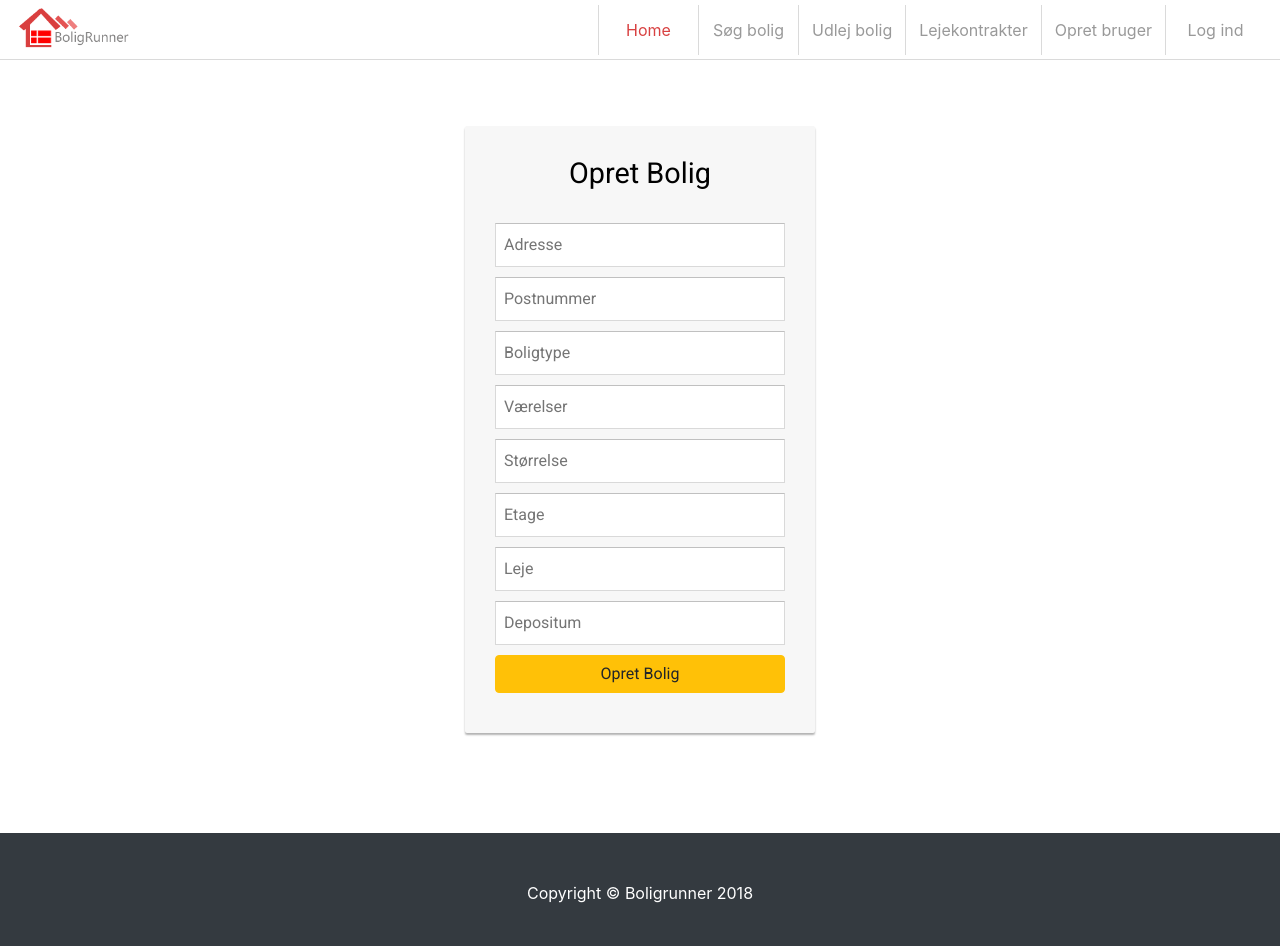
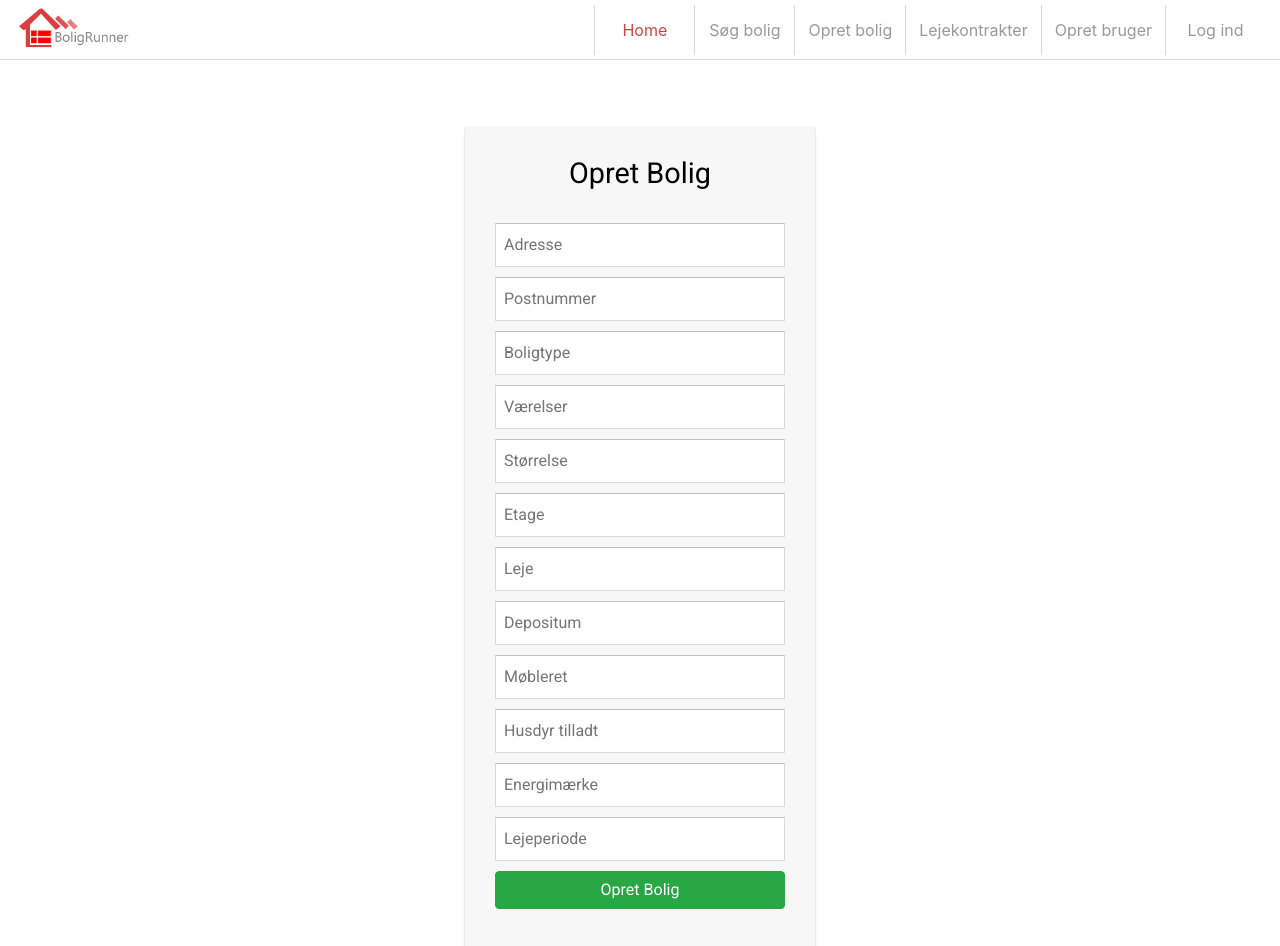
Before and after one commit to Alek2750/SYSProjekt, a React (Create React App) app in the folder react-app/: page /OpretBolig in a window 1280 px wide. Shown: the top 946 px of the page. Built offline with nearby package versions, Linux system fonts and the light colour scheme; what react-bootstrap-table2-editor, react-bootstrap-table2-filter would draw is missing.

Commit message:
små ændringer i opret bolig + navbar

```diff
--- a/react-app/src/NaviBar.js
+++ b/react-app/src/NaviBar.js
@@ -27,8 +27,8 @@ class NaviBar extends Component {
 							<span class="sr-only">(current)</span> </a></li>
                             <li class="nav-item"><a class="nav-link" href="Find">Søg
 							bolig</a></li>
-                            <li class="nav-item"><a class="nav-link" href="OpretBolig">Udlej
-							bolig</a></li>
+                            <li class="nav-item"><a class="nav-link" href="OpretBolig">Opret bolig
+							</a></li>
                             <li class="nav-item"><a class="nav-link" href="#">Lejekontrakter</a>
                             </li>
                             <li class="nav-item"><a class="nav-link" href="Register">Opret
--- a/react-app/src/RegisterBolig.js
+++ b/react-app/src/RegisterBolig.js
@@ -12,14 +12,18 @@ class RegisterBolig extends Component {
                             <br />
                             <form type="POST" onChange={this.onChange} >
                                 <input type="text" placeholder="Adresse" name="name" id="username" />
-                                <input type="text" placeholder="Postnummer" name="telefon" id="telefon" />
-                                <input type="text" placeholder="Boligtype" name="email" id="email" />
-                                <input type="text" placeholder="Værelser" name="title" id="title" />
-                                <input type="text" placeholder="Størrelse" name="message" id="message" />
-                                <input type="text" placeholder="Etage" name="name" id="username" />
-                                <input type="text" placeholder="Leje" name="telefon" id="telefon" />
-                                <input type="text" placeholder="Depositum" name="email" id="email" />
-                                <input type="submit" name="send" class="btn btn-warning" value="Opret Bolig" onClick={this.register} />
+                                <input type="text" placeholder="Postnummer" name="city" id="city" />
+                                <input type="text" placeholder="Boligtype" name="proptype" id="proptype" />
+                                <input type="text" placeholder="Værelser" name="rooms" id="rooms" />
+                                <input type="text" placeholder="Størrelse" name="size" id="size" />
+                                <input type="text" placeholder="Etage" name="floor" id="floor" />
+                                <input type="text" placeholder="Leje" name="rent" id="rent" />
+                                <input type="text" placeholder="Depositum" name="deposit" id="deposit" />
+                                <input type="text" placeholder="Møbleret" name="funiture" id="funiture" />
+                                <input type="text" placeholder="Husdyr tilladt" name="animals" id="animals" />
+                                <input type="text" placeholder="Energimærke" name="energy" id="energy" />
+                                <input type="text" placeholder="Lejeperiode" name="period" id="period" />
+                                <input type="submit" name="send" class="btn btn-success" value="Opret Bolig" onClick={this.register} />
                             </form>
                         </div>
                     </div>
```
